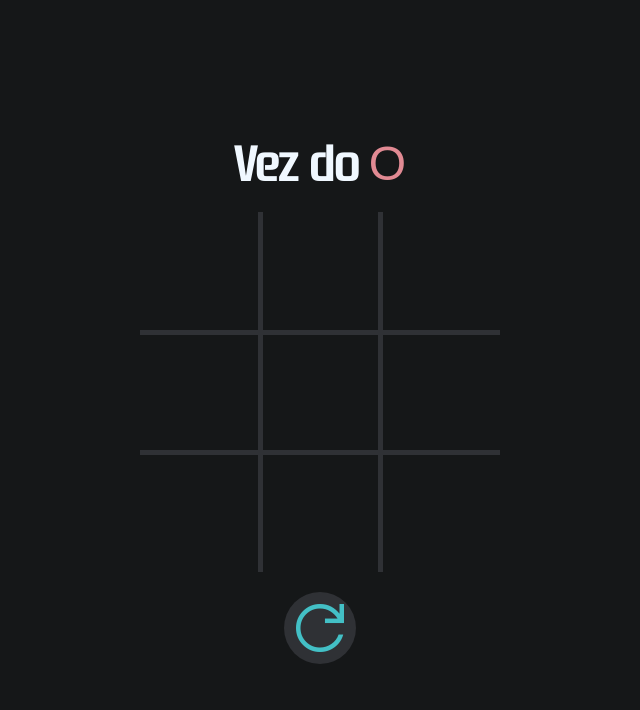
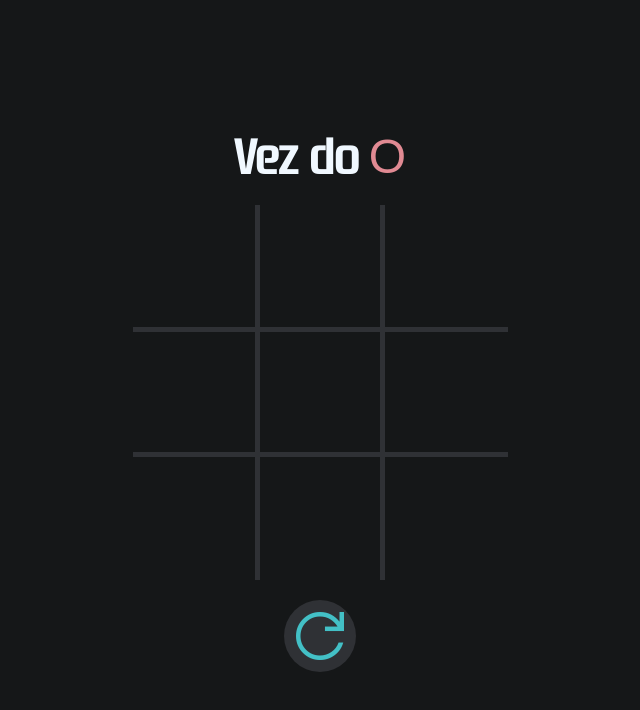
Before and after one commit to gabrielm29/jogo-da-velha, a plain HTML site: page index.html in a window 768 px wide. Shown: the whole page, without its empty margins (64-704 px from the left). Drawn offline with nearby package versions, Linux system fonts and the light colour scheme.

Commit message:
atualizei as media queries

```diff
--- a/style.css
+++ b/style.css
@@ -69,7 +69,7 @@
         background-color: #393c41;
     }
 }
-@media screen and (max-width: 600px){
+@media screen and (max-width: 320px){
     h1{
         font-size: 2em;
     }
@@ -82,26 +82,39 @@
         font-size: 3.5em;
     }
 }
-@media screen and (min-width: 600px) and (max-width: 768px){
+@media screen and (min-width: 320px) and (max-width: 480px){
     h1{
         font-size: 2.5em;
     }
     td{
-        width: 110px;
-        height: 110px;
+        width: 100px;
+        height: 100px;
         font-size: 3em;
     }
     button.material-symbols-outlined{
         font-size: 4em;
     }
 }
-@media screen and (min-width: 768px) and (max-width: 992px){
+@media screen and (min-width: 480px) and (max-width: 768px){
+    h1{
+        font-size: 2.5em;
+    }
+    td{
+        width: 120px;
+        height: 120px;
+        font-size: 3em;
+    }
+    button.material-symbols-outlined{
+        font-size: 4em;
+    }
+}
+@media screen and (min-width: 768px) and (max-width: 1024px){
     h1{
         font-size: 3em;
     }
     td{
-        width: 120px;
-        height: 120px;
+        width: 125px;
+        height: 125px;
         font-size: 3.5em;
     }
     button.material-symbols-outlined{
```
